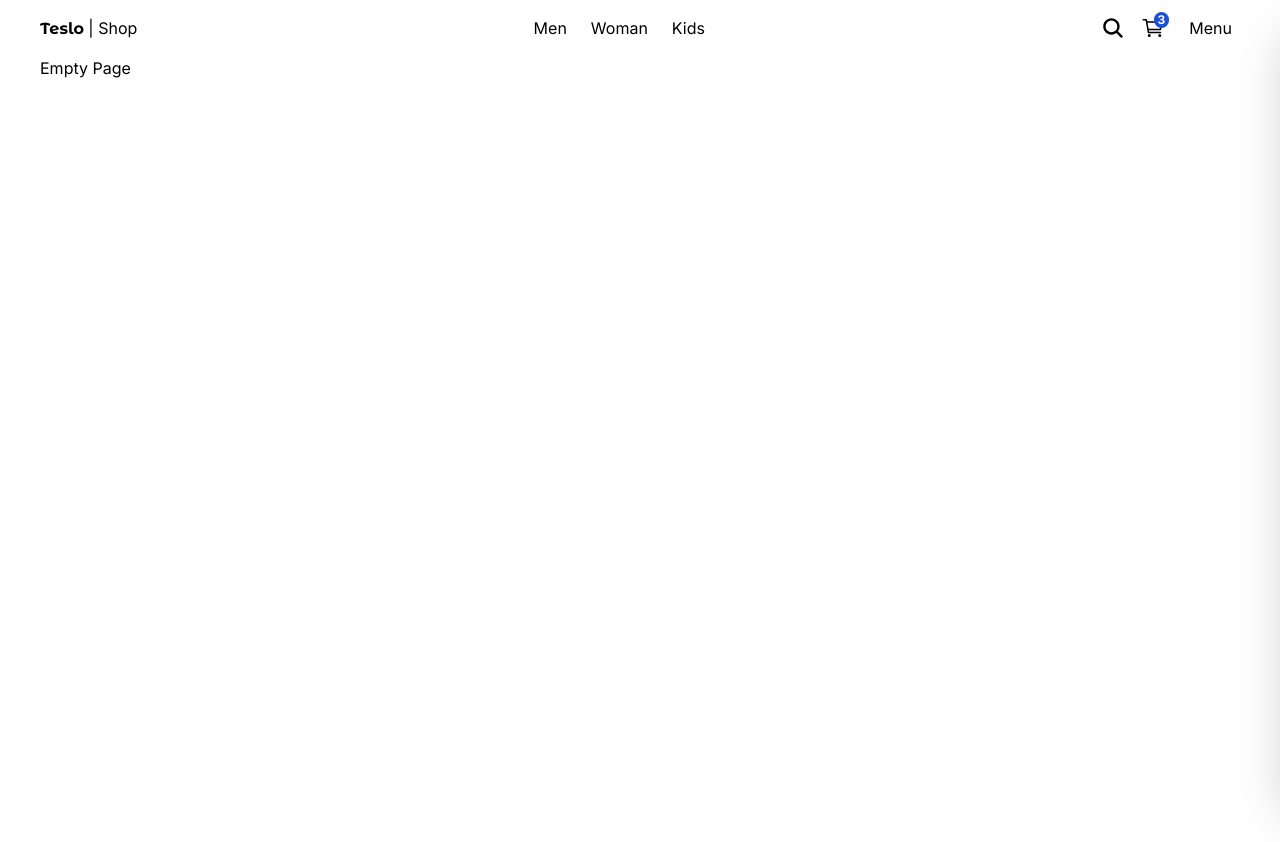
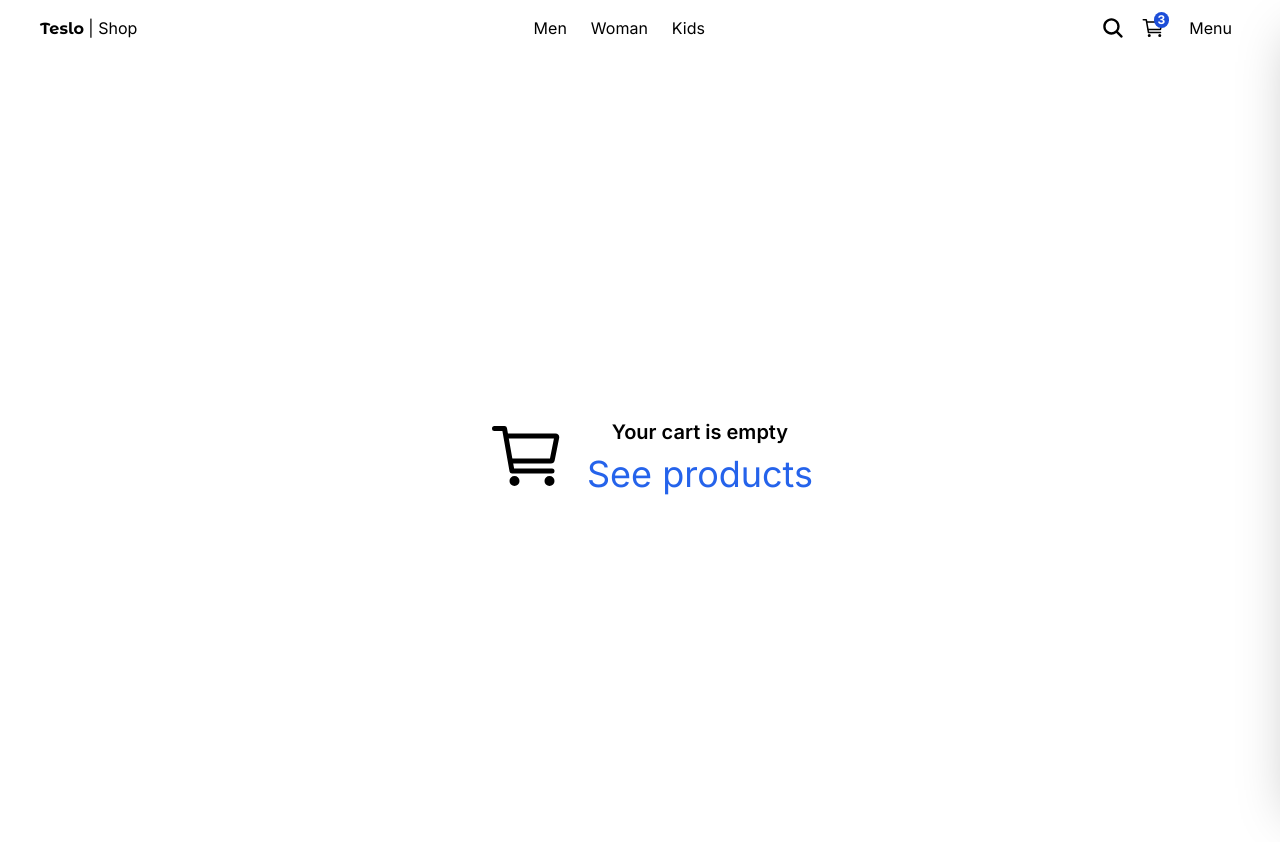
Before and after one commit to ldelacruzg/next-teslo-shop, a Next.js app: page /empty in a window 1280 px wide. Shown: the top 842 px of the page. Before the commit the page ends 800 px from the top, so only its background shows below. Built offline with nearby package versions, Linux system fonts and the light colour scheme.

Commit message:
feat: add cart empty page

```diff
--- a/src/app/(shop)/cart/page.tsx
+++ b/src/app/(shop)/cart/page.tsx
@@ -1,9 +1,15 @@
+import { redirect } from "next/navigation";
 import { CartItem, OrderSummary, Title } from "@/components";
 import { initialData } from "@/seed/seed";
 
 const products = initialData.products.slice(0, 3)
 
 export default function CartPage() {
+
+  if (products.length <= 0) {
+    redirect('/empty')
+  }
+
   return (
     <div className="flex flex-col justify-center items-center">
       <div className="flex flex-col w-full sm:w-[640px] lg:w-[1024px]">
--- a/src/app/(shop)/empty/page.tsx
+++ b/src/app/(shop)/empty/page.tsx
@@ -1,5 +1,16 @@
+import Link from "next/link";
+import { IoCartOutline } from "react-icons/io5";
+
 export default function CartPage() {
   return (
-    <div>Empty Page</div>
+    <div className="flex justify-center items-center h-[800px]">
+      <IoCartOutline size={80} className="mx-5" />
+      <div className="flex flex-col items-center">
+        <h1 className="text-xl font-semibold">
+          Your cart is empty
+        </h1>
+        <Link href={'/'} className="text-blue-600 mt-2 text-4xl">See products</Link>
+      </div>
+    </div>
   );
 }
```
